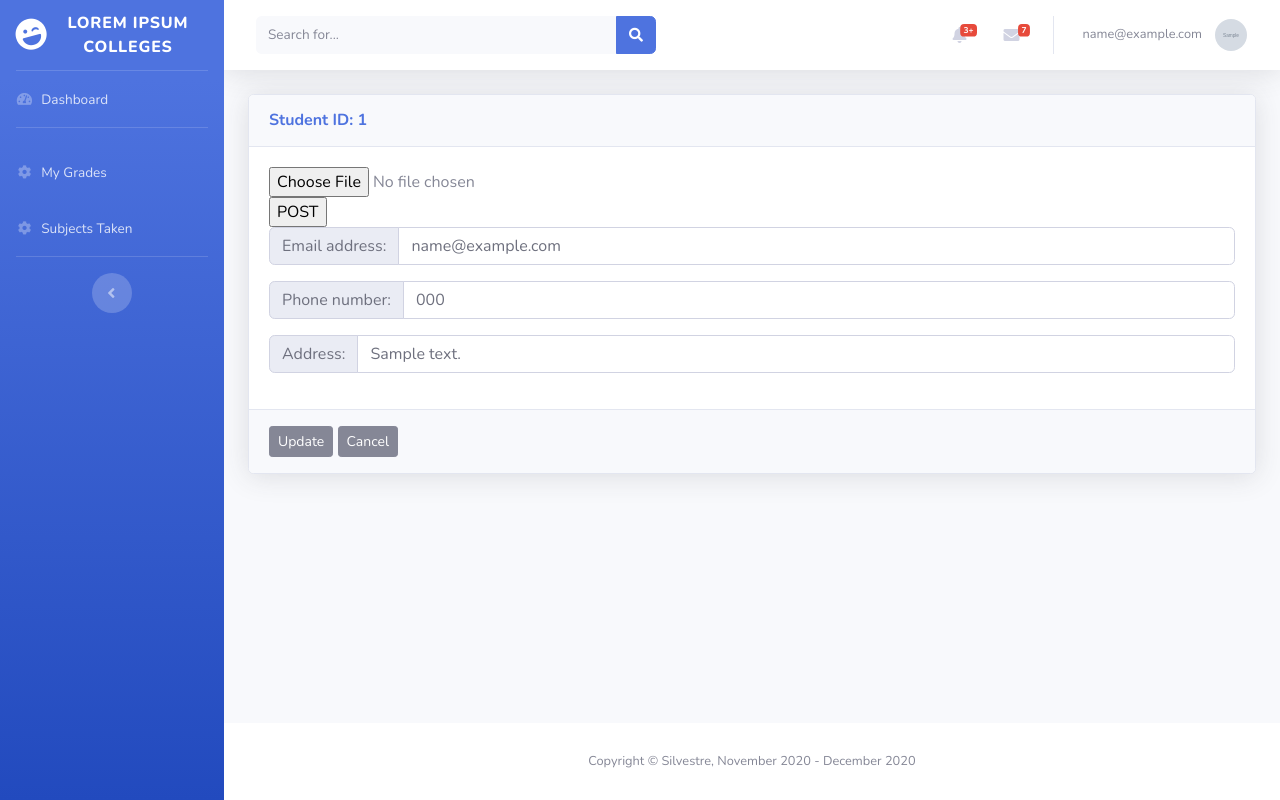
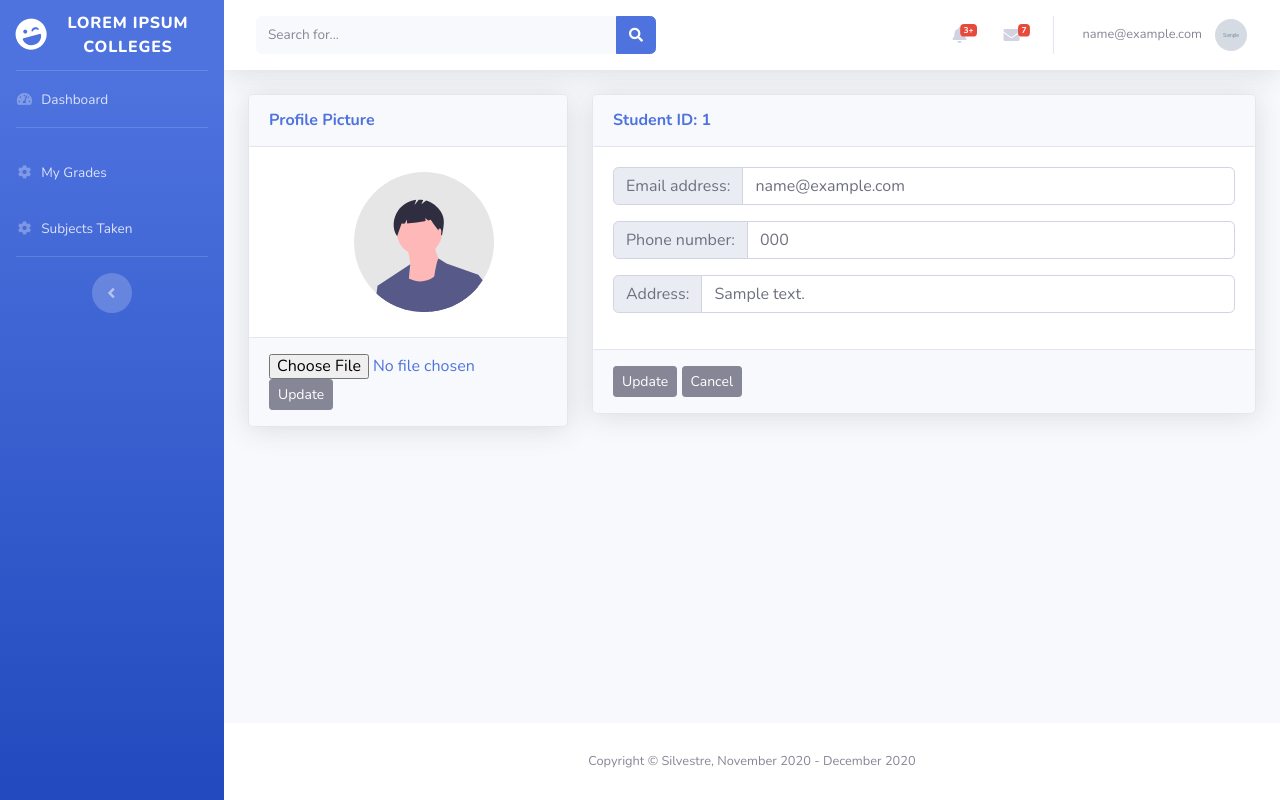
Before and after one commit to yvhime/EnrollmentSystem, a PHP site: page /tcpdf/editprofile.php?studentnumber=1 in a window 1280 px wide. Run offline with PHP 8.4, Linux system fonts and the light colour scheme; the visitor is signed in with stand-in values (Sample User, id 1); tables that the repository leaves empty or names only in its code hold one stand-in row (values such as "Sample post"); grey boxes marked "Sample" are stand-in pictures; data that the repository does not hold is empty.

Commit message:
Edit Profile 5
fixed validation on 1 profile picture per student regarding insert and update
topright icon fixed for editprofile.php
separated div for image upload and other details

```diff
--- a/editprofile.php
+++ b/editprofile.php
@@ -10,6 +10,15 @@
     }
 
     $studentNumber = $_GET['studentnumber'];
+    $imageResult = mysqli_query($connect, "SELECT * FROM images WHERE student_id = '$studentNumber'"); //student_id = '$studentNumber'
+    $imageProfileImage = "";
+    while ($rowImageQuery = mysqli_fetch_array($imageResult)) {
+        $imageID = $rowImageQuery['id'];
+        $imageProfileImage = $rowImageQuery['profile_image'];
+        $imagePathImage = $rowImageQuery['path'];
+        $imageStudentID = $rowImageQuery['student_id'];
+        //echo $imageID.$imageProfileImage.$imagePathImage.$imageStudentID;
+    }
 
     // Initialize message variable
     $msg = "";
@@ -24,14 +33,32 @@
         $imagePath = "img/".basename($image);
 
         if ($image != NULL) {
-            $sql = "INSERT INTO images (profile_image, path, student_id) VALUES ('$image', '$imagePath', '$studentNumber')";
+            if ($imageProfileImage == NULL) {
+                $sqlUploadInsert = "INSERT INTO images (profile_image, path, student_id) VALUES ('$image', '$imagePath', '$studentNumber')";
                 // execute query
-            mysqli_query($connect, $sql);
+                mysqli_query($connect, $sqlUploadInsert);
 
                 if (move_uploaded_file($_FILES['profileImage']['tmp_name'], $imagePath)) {
                     $msg = "Image uploaded successfully";
                 }else{
                     $msg = "Failed to upload image";
+                }
+                echo "<script>alert('Profile picture successfully uploaded.');</script>";
+            } else {
+                $sqlUploadUpdate = "UPDATE images SET profile_image = '".$image."',
+                    path = '".$imagePath."',
+                    student_id = '".$studentNumber."'
+                    WHERE $studentNumber = student_id";
+
+                // execute query
+                mysqli_query($connect, $sqlUploadUpdate);
+
+                if (move_uploaded_file($_FILES['profileImage']['tmp_name'], $imagePath)) {
+                    $msg = "Image uploaded successfully";
+                } else {
+                    $msg = "Failed to upload image";
+                }
+                echo "<script>alert('Profile picture successfully updated.');</script>";
             }
         }
         else {
@@ -80,8 +107,6 @@
         // }
         //-------------------------------------------------------------------
     }
-
-    $imageResult = mysqli_query($connect, "SELECT * FROM images WHERE student_id = '$studentNumber'"); //student_id = '$studentNumber'
 
     //update personal info
     $studentInfoID = $_SESSION['id'];
@@ -383,16 +408,13 @@
                                 <!-- <img class="img-profile rounded-circle"
                                     src="img/<?php $profileImageIcon; ?>"> -->
 
-                                    <!-- <img src="img/ <?php echo $profileImageIcon; ?> " alt="" class="avatar"> -->
-
                                 <?php
-                                        // echo "<img src='img/".$imageRow['profile_image']."' class='avatar'>";
-                                        while ($imageIconRow = mysqli_fetch_array($imageResult)) {
-                                            //echo "<div id=''>"; // imageIcon
-                                            echo "<img src='img/".$imageIconRow['profile_image']."'
+                                    if ($imageProfileImage == NULL) {
+                                        echo "<img src='img/undraw_profile.svg'
+                                        class='img-profile rounded-circle'>";
+                                    } else {
+                                        echo "<img src='img/".$imageProfileImage."'
                                         class='img-profile rounded-circle'>"; // show image
-                                            //echo "<p>".$imageRow['path']."</p>"; // image path
-                                            //echo "</div>";
                                     }
                                 ?>
                             </a>
@@ -436,7 +458,35 @@
 
                     <div class="row">
 
-                        <div class="col-lg-12">
+                    <div class="col-lg-4">
+
+                    <!-- college info -->
+                    <div class="card shadow mb-4">
+                        <div class="card-header py-3">
+                            <h6 class="m-0 font-weight-bold text-primary">
+                                Profile Picture
+                            </h6>
+                        </div>
+                        <div class="card-body">
+                            <img class="img-profile rounded-circle"
+                                    src="img/undraw_profile.svg">
+                        </div>
+                        <div class="card-footer py-3">
+                            <h6 class="m-0 font-weight-bold text-primary">
+                                <div>
+                                <form action="" method="POST" enctype="multipart/form-data">
+                                    <input type="hidden" name="size" value="1000000">
+                                    <input type="file" name="profileImage" class="">
+                                    <input type="submit" name="upload" value="Update" class="btn btn-secondary btn-sm">
+                                </form>
+                                </div>
+                            </h6>
+                        </div>
+                    </div>
+
+                    </div>
+
+                        <div class="col-lg-8">
 
                             <!-- prfile name -->
                             <div class="card shadow mb-4">
@@ -457,19 +507,15 @@
                                             $profileImageIcon = $imageRow['profile_image'];
                                         }
                                     ?>
-                                <form action="" method="POST" enctype="multipart/form-data">
+                                <!-- <form action="" method="POST" enctype="multipart/form-data">
                                     <input type="hidden" name="size" value="1000000">
                                         <div>
                                             <input type="file" name="profileImage">
                                         </div>
-                                        <!-- <div class="custom-file">
-                                            <input type="file" name="image" class="custom-file-input" id="customFile">
-                                            <label class="custom-file-label" for="customFile">Choose file</label>
-                                        </div> -->
                                         <div>
                                             <input type="submit" name="upload" value="POST">
                                         </div>
-                                </form>
+                                </form> -->
 
                                     <!-- <div class="form-group row">
                                         <label for="staticStudentID" class="col-sm-2 col-form-label">Student ID:</label>
@@ -560,29 +606,6 @@
 
                         </div>
 
-                        <div class="col-lg-12">
-
-                            <!-- college info -->
-                            <!-- <div class="card shadow mb-4">
-                                <div class="card-header py-3">
-                                    <h6 class="m-0 font-weight-bold text-primary">
-                                        Student Details
-                                    </h6>
-                                </div>
-                                <div class="card-body">
-                                    <?php
-
-                                    ?>
-                                    <p>Student Program: <?php echo $_SESSION['program'];?></p>
-                                    <p>Year Level: <?php echo $_SESSION['yearlevel']; ?> </p>
-                                    <p>Current Semester: <?php echo $_SESSION['semester'];?></p>
-                                    <p>Max Units: </p>
-                                    <p>Current Units: </p>
-                                </div>
-                            </div> -->
-
-                        </div>
-
                     </div>
 
                 </div>
```
Lines whose indentation alone changed are shown as unchanged.
